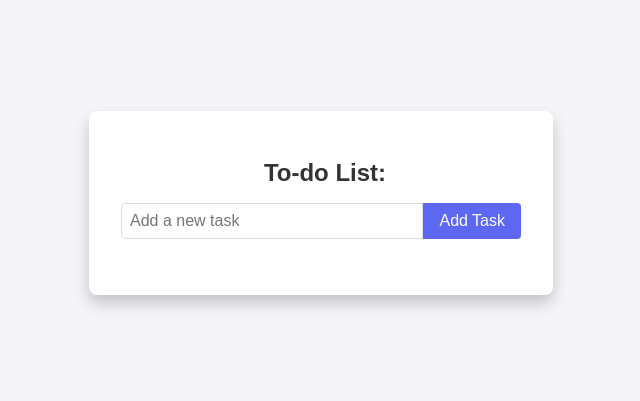
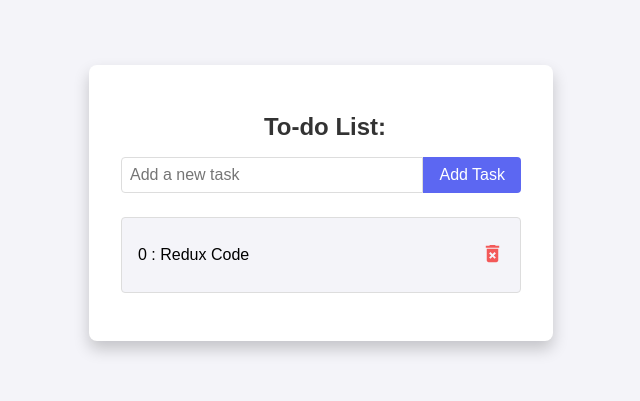
Before and after one commit to DevendraCollage/React-Redux, a React (Vite) app: page / in a window 1280 px wide. Shown: the part 205-606 px from the top of the page, without its empty margins (319-959 px from the left). Built offline with nearby package versions, Linux system fonts and the light colour scheme.

Commit message:
Handle the insert and delete of the task using useSelector hook to read data from the Redux Store.

```diff
--- a/package.json
+++ b/package.json
@@ -12,6 +12,7 @@
   "dependencies": {
     "react": "^18.3.1",
     "react-dom": "^18.3.1",
+    "react-icons": "^5.3.0",
     "react-redux": "^9.1.2",
     "redux": "^5.0.1"
   },
--- a/src/Components/Todo.jsx
+++ b/src/Components/Todo.jsx
@@ -1,4 +1,28 @@
+import { useState } from "react";
+import { MdDeleteForever } from "react-icons/md";
+import { useSelector, useDispatch } from "react-redux";
+import { addTask, deleteTask } from "../store";
+
 const Todo = () => {
+  const tasks = useSelector((state) => state.task);
+
+  // Use this for to handle the input values
+  const [task, setTask] = useState("");
+
+  const dispatch = useDispatch();
+
+  // Delete task handle function
+  const handleTaskDelete = (id) => {
+    return dispatch(deleteTask(id));
+  };
+
+  // Form submit handle function
+  const handleFormSubmit = (e) => {
+    e.preventDefault();
+    dispatch(addTask(task));
+    return setTask("");
+  };
+
   return (
     <div className="container">
       <div className="todo-app">
@@ -6,12 +30,35 @@ const Todo = () => {
           <i className="fa-regular fa-pen-to-square"></i>To-do List:
         </h1>
         <div className="row">
-          <form>
-            <input type="text" id="input-box" placeholder="Add a new task" />
+          <form onSubmit={handleFormSubmit}>
+            <input
+              type="text"
+              id="input-box"
+              placeholder="Add a new task"
+              value={task}
+              onChange={(e) => setTask(e.target.value)}
+            />
             <button>Add Task</button>
           </form>
         </div>
-        <ul id="list-container"></ul>
+        <ul id="list-container">
+          {tasks.map((currTask, index) => {
+            return (
+              <li key={index}>
+                <p>
+                  {index} : {currTask}
+                </p>
+                <div className="icon-style">
+                  <MdDeleteForever
+                    size={23}
+                    className="icon-style"
+                    onClick={() => handleTaskDelete(index)}
+                  />
+                </div>
+              </li>
+            );
+          })}
+        </ul>
       </div>
     </div>
   );
--- a/src/index.css
+++ b/src/index.css
@@ -99,3 +99,19 @@ button:hover {
 #list-container li button:hover {
   color: #c0392b;
 }
+
+.icon-style {
+  color: #f35959;
+  cursor: pointer;
+  transition: transform 0.2s ease, color 0.2s ease;
+}
+
+.icon-style:hover {
+  color: #e63946;
+  transform: scale(1.2);
+}
+
+.icon-style:active {
+  transform: scale(1);
+  color: #c92a2a;
+}
--- a/src/store.jsx
+++ b/src/store.jsx
@@ -40,11 +40,11 @@ export const store = createStore(taskReducer);
 console.log("initial state", store.getState());
 
 // Step:5 Create action creators
-const addTask = (data) => {
+export const addTask = (data) => {
   return { type: ADD_TASK, payload: data };
 };
 
-const deleteTask = (id) => {
+export const deleteTask = (id) => {
   return { type: DELETE_TASK, payload: id };
 };
 
```
Also changed, not shown: 1 other file (tests, documents, lock files or other folders).
